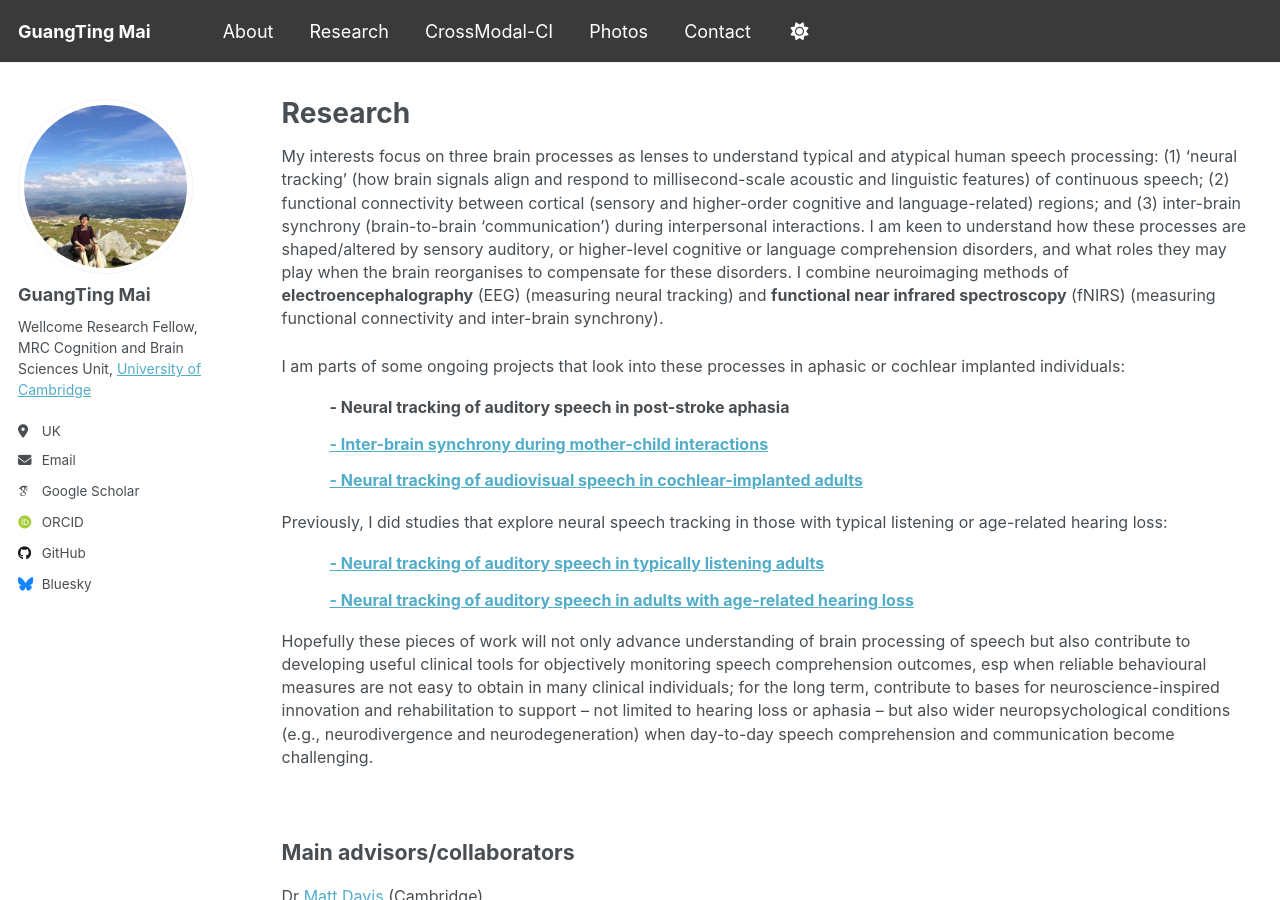
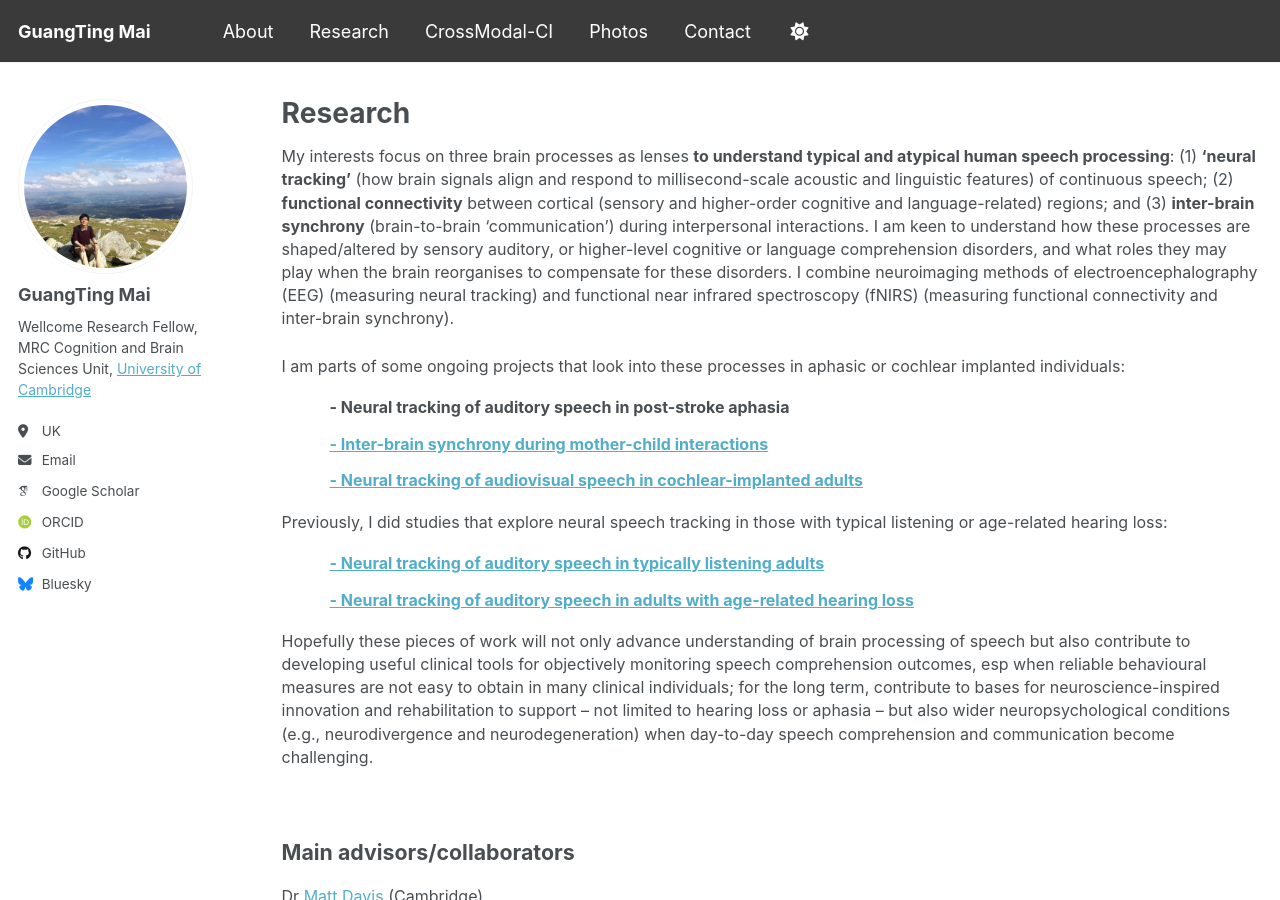
Before and after one commit to guangtingmai/guangtingmai.github.io, a Jekyll site: the page built from _pages/research.html, in a window 1280 px wide and 900 px high. Built offline with Jekyll 4.4.1, drawn with Linux system fonts in a browser that asks for light colours; some web fonts are replaced.

Commit message:
Update research.html

```diff
--- a/_pages/research.html
+++ b/_pages/research.html
@@ -4,13 +4,13 @@
 permalink: /research/
 author_profile: true
 ---
-<p><span style="font-size: 12pt;line-height: 1.45;display: block;margin-bottom: 0.18vh">My interests focus on three brain processes as lenses to
-  understand typical and atypical human speech processing: (1) ‘neural tracking’ (how brain signals align and respond to millisecond-scale acoustic
-  and linguistic features) of continuous speech; (2) functional connectivity between cortical (sensory and higher-order cognitive and
-  language-related) regions; and (3) inter-brain synchrony (brain-to-brain ‘communication’) during interpersonal interactions.
+<p><span style="font-size: 12pt;line-height: 1.45;display: block;margin-bottom: 0.18vh">My interests focus on three brain processes as lenses <strong>to
+  understand typical and atypical human speech processing</strong>: (1) <strong>‘neural tracking’</strong> (how brain signals align and respond to millisecond-scale acoustic
+  and linguistic features) of continuous speech; (2) <strong>functional connectivity</strong> between cortical (sensory and higher-order cognitive and
+  language-related) regions; and (3) <strong>inter-brain synchrony</strong> (brain-to-brain ‘communication’) during interpersonal interactions.
   I am keen to understand how these processes are shaped/altered by sensory auditory, or higher-level cognitive or language comprehension disorders,
   and what roles they may play when the brain reorganises to compensate for these disorders. I combine neuroimaging methods of
-  <strong>electroencephalography</strong> (EEG) (measuring neural tracking) and <strong>functional near infrared spectroscopy</strong> (fNIRS)
+  electroencephalography (EEG) (measuring neural tracking) and functional near infrared spectroscopy (fNIRS)
   (measuring functional connectivity and inter-brain synchrony).</span></p>
 <p><span style="font-size: 12pt;line-height: 1.5;display: block;margin-bottom: 0.15vh">I am parts of some ongoing projects that look into these processes in aphasic or cochlear implanted individuals:</span></p>
 <p><span style="font-size: 12pt;line-height: 0.8;display: block;margin-bottom: 0.05vh">&emsp;&emsp;&emsp;<strong>- Neural tracking of auditory speech in post-stroke aphasia</strong></span></p>
```
